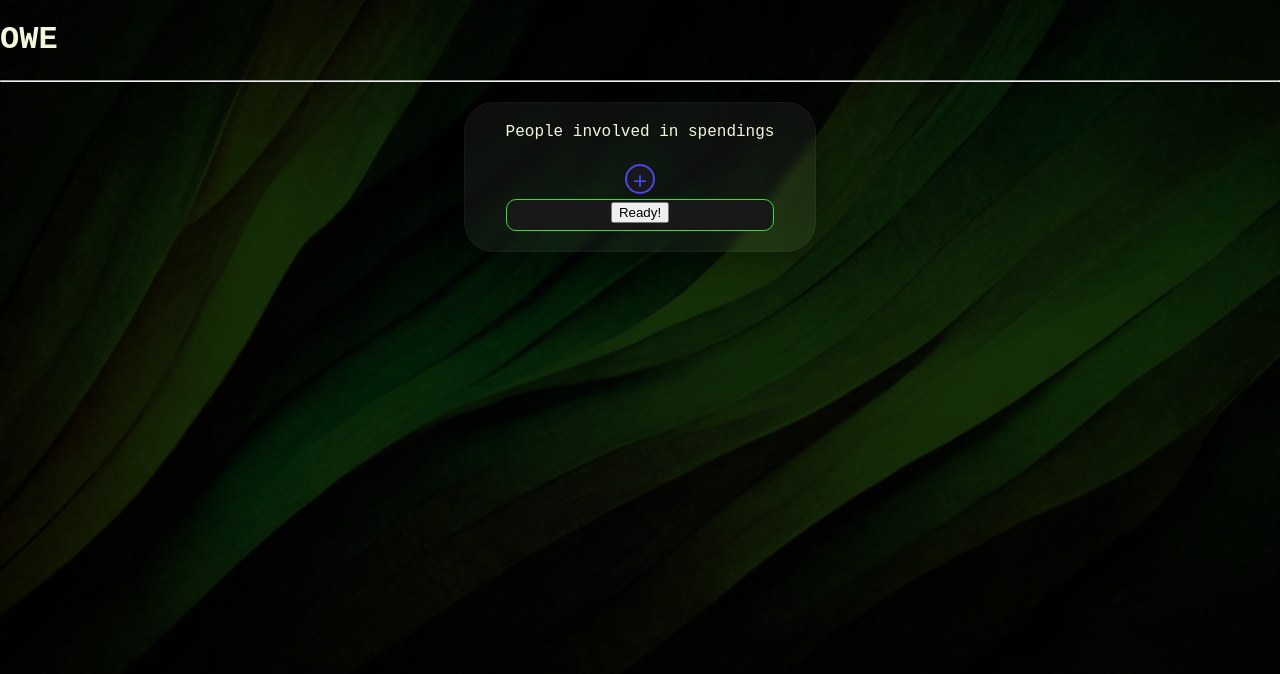
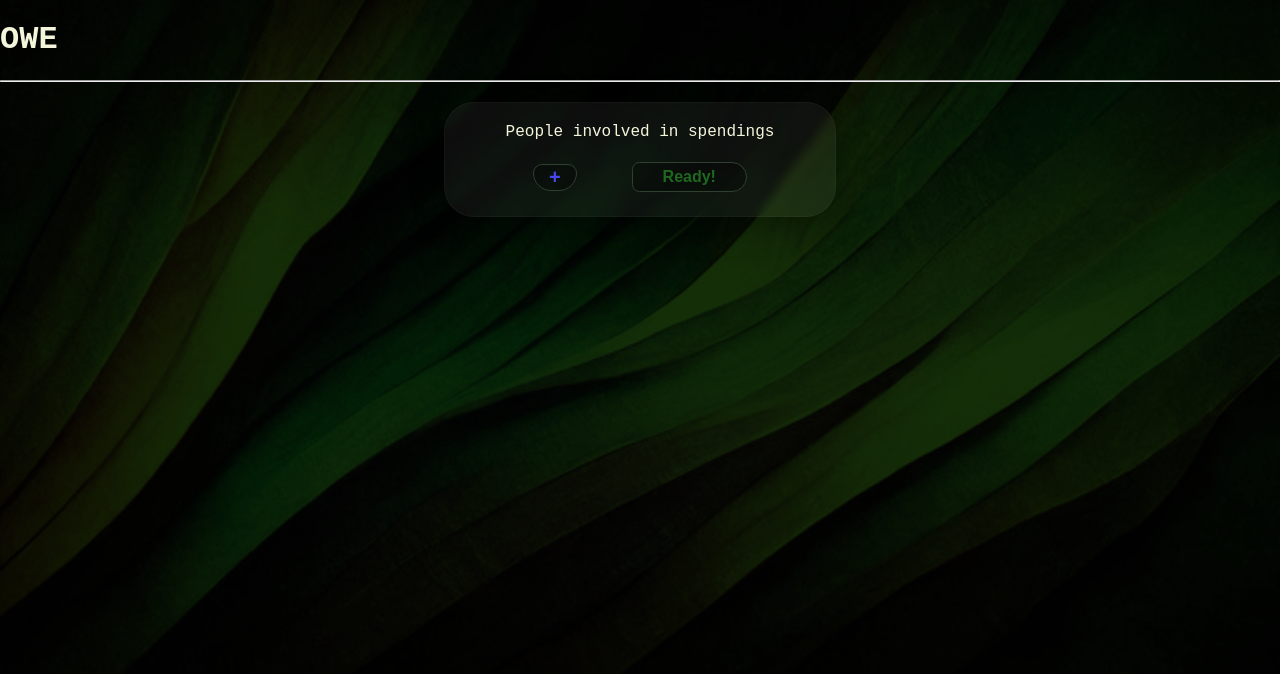
Before and after one commit to hernanfuria/owe-react-app, a React (Vite) app: page / in a window 1280 px wide. Shown: the top 674 px of the page. Built offline with nearby package versions, Linux system fonts and the light colour scheme.

Commit message:
Styling
NamesForm's button-add and form-submit

Signed-off-by: hernanfuria <hernan.furiasse@hotmail.com>

```diff
--- a/src/components/NamesForm.jsx
+++ b/src/components/NamesForm.jsx
@@ -53,10 +53,9 @@ export const NamesForm = () => {
                 })
             }
 
-            <button className="button-add" onClick={handleNewPerson}>+</button>
-
-            <div className="form-submit">
-                <input type="submit" value="Ready!" />
+            <div className="form-control">
+                <button className="button-add" onClick={handleNewPerson}>+</button>
+                <input type="submit" className="form-submit" value="Ready!" />
             </div>
             {/*<button onClick={setNamesDefined}>Ready!</button>*/}
         </form>
--- a/src/styles.css
+++ b/src/styles.css
@@ -1,10 +1,13 @@
 :root {
-    --background-color: #181818;
+    --background-color: rgb(8, 8, 8);
     --main-text-color: beige;
-    --default-neutral-color: rgb(78, 78, 78);
-    --warning-color: rgb(255, 108, 108);
+    --default-neutral-color: rgb(48, 64, 48);
+    --default-neutral-color-transparent: rgba(48, 64, 48, 0.25);
+    --warning-color: rgb(133, 30, 30);
     --control-color: rgb(71, 71, 236);
-    --exec-color: rgb(55, 223, 55);
+    --control-color-transparent: rgba(71, 71, 236, 0.25);
+    --exec-color: rgb(31, 104, 31);
+    --exec-color-transparent: rgba(46, 128, 46, 0.25);
 }
 
 body {
@@ -24,7 +27,7 @@ body {
     backdrop-filter: blur(4px);
 
     width: 350px;
-    padding: 20px 0px;
+    padding: 20px 20px;
     border: 1px solid rgba(255, 255, 255, 0.03);
     border-radius: 30px;
     margin: 20px auto;
@@ -35,36 +38,44 @@ body {
 
 .names-form-line {
     padding: 2px 0;
+    margin: 2px 0;
 }
 
 .form-label {
-    height: 20px;
+    /*height: 20px;*/
     background-color: var(--default-neutral-color);
     color: var(--background-color);
-    padding: 4px 3px;
+    font-size: 20px;
+    padding-top: 3px;
+    padding-bottom: 1px;
+    padding-right: 3px;
+    padding-left: 3px;
     border: 1px solid var(--default-neutral-color);
     border-top-left-radius: 10px;
     border-bottom-left-radius: 10px;
+
 }
 
 .form-input {
-    height: 20px;
+    /*height: 20px;*/
     background-color: var(--background-color);
-    padding: 3px 5px;
+    font-size: 20px;
+    padding: 2px 5px;
     border: 1px solid var(--default-neutral-color);
-    /*border-radius: 10px;*/
     color: var(--main-text-color);
+    z-index: 1;
 }
 
 .discard-button {
-    height: 26px;
+    /*height: 26px;*/
     background-color: var(--background-color);
     color: var(--warning-color);
-    padding: 2px 10px;
+    font-size: 20px;
+    padding: 2px 5px;
     border: 1px solid var(--warning-color);
     border-top-right-radius: 10px;
     border-bottom-right-radius: 10px;
-
+    z-index: -1;
 }
 
 .discard-button:hover {
@@ -72,29 +83,62 @@ body {
     color: var(--background-color);
 }
 
+.form-control {
+    display: flex;
+}
+
 .button-add {
+    /*
     height: 30px;
     width: 30px;
-    background-color: var(--background-color);
+    */
+    background-color: rgba(0, 0, 0, 0.3);
     color: var(--control-color);
-    font-size: 24px;
-    padding-top: 1px;
-    border: 2px solid var(--control-color);
-    border-radius: 20px;
+    font-size: 20px;
+    font-weight: bold;
+    padding: 1px 15px 1px 15px;
+    border: 1px solid var(--default-neutral-color);
+    border-radius: 10px 10px 20px 20px;
     margin: 5px auto;
 }
 
 .button-add:hover {
-    background-color: var(--control-color);
-    color: var(--background-color);
+    background-color: var(--default-neutral-color-transparent);
+    color: var(--main-text-color);
+}
+
+.button-add:active {
+    background-color: var(--control-color-transparent);
+    color: var(--main-text-color);
+    border-color: var(--control-color);
+    padding-top: 2px;
+    padding-bottom: 0px;
 }
 
 .form-submit {
-    text-decoration: none;
-    height: 26px;
-    background-color: var(--background-color);
+    background-color: rgba(0, 0, 0, 0.3);
     color: var(--exec-color);
-    padding: 2px 10px;
-    border: 1px solid var(--exec-color);
-    border-radius: 10px;
+    font-size: 16px;
+    font-weight: bold;
+    padding: 5px 30px;
+    border: 1px solid var(--default-neutral-color);
+    border-radius: 10px 20px 20px 10px;
+    margin: auto;
 }
+
+.form-submit:disabled {
+    color: var(--default-neutral-color);
+}
+
+.form-submit:hover {
+    background-color: var(--default-neutral-color-transparent);
+    color: var(--main-text-color);
+}
+
+.form-submit:active {
+    background-color: var(--exec-color-transparent);
+    color: var(--main-text-color);
+    border-color: var(--exec-color);
+    padding-top: 6px;
+    padding-bottom: 4px;
+}
```
